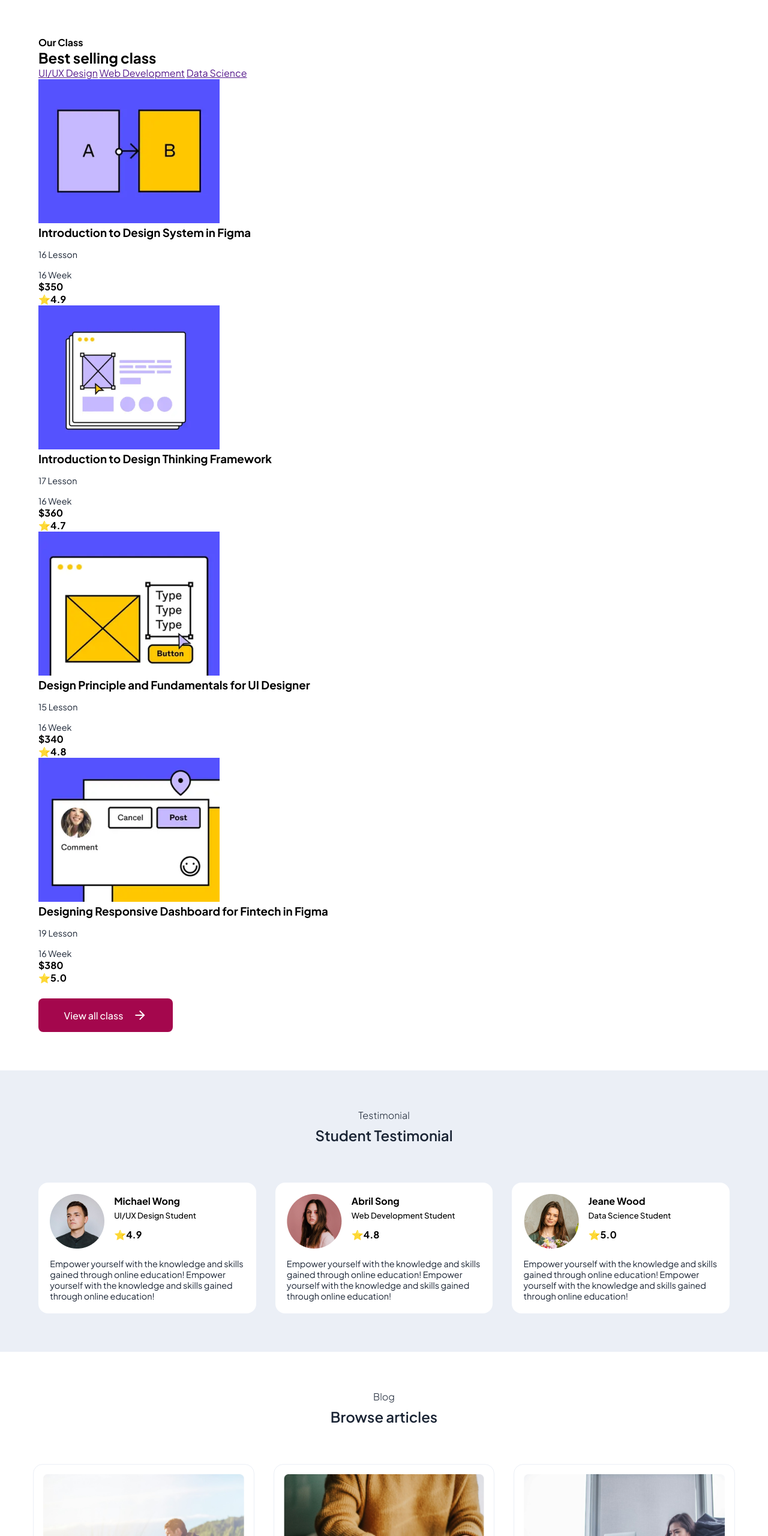
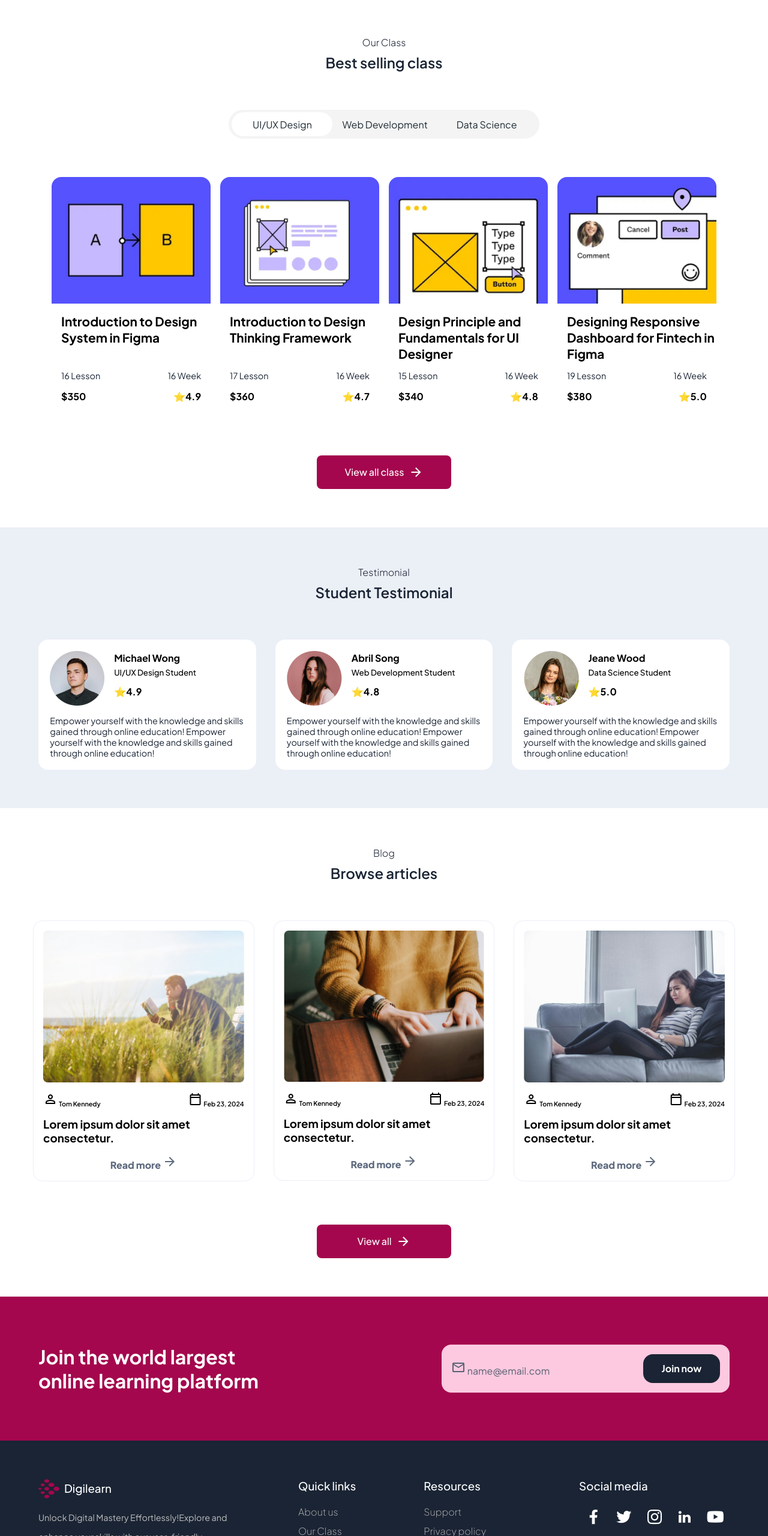
Before and after one commit to Leibril2007/Prueba-Corta-4, a plain HTML site: page index.html in a window 1280 px wide. Shown: the part 2210-4770 px from the top of the page at 60% size. Drawn offline with nearby package versions, Linux system fonts and the light colour scheme.

Commit message:
Add files via upload

```diff
--- a/css/footer.css
+++ b/css/footer.css
@@ -1,22 +1,94 @@
 .pJoin{
-    height: 20rem;
+    height: 15rem;
     background-color: #A4074D;
+    padding: 4rem;
+
     display: flex;
     justify-content: space-between;
+    align-items: center;
+
+}
+
+.joinTitle{
+    width: 25rem;
+    color: #FFFFFF;
+    font-size: 2rem;
 }
 
 .nameEmail{
     width: 30rem;
     height: 5rem;
-    background-color: #FFFFFF;
+    background-color: #fcc9e0;
     border-radius: 1rem;
+    padding: 1rem;
+    color: #1A2434;
+    /* font-weight: 400; */
+    color: #576170;
 
     display: flex;
     align-items: center;
+    justify-content: space-between;
 }
 
 .JoinNow{
-    width: 7rem;
-    /* height: 3rem; */
+    width: 8rem;
+    height: 3rem;
+    border-radius: 1rem;
     background-color: #1A2434;
+    color: #FFFFFF;
+    font-weight: bold;
+
+    display: flex;
+    align-items: center;
+    justify-content: center;
 }
+
+
+/* PARTE 2 FOOTER */
+.pDigilearn{
+    background-color: #1A2434;
+    padding: 4rem;
+
+    display: flex;
+    justify-content: space-between;
+}
+
+.nDigi{
+    display: flex;
+    align-items: center;
+    font-weight: 500;
+
+    color: #FFFFFF;
+    gap: 0.5rem;
+}
+.logoDigi{
+    height: 2rem;
+}
+
+.parraDigi{
+    color: #bfbdbd;
+    width: 20rem;
+    line-height: 2rem;
+}
+
+.titDigi{
+    color: #FFFFFF;
+    font-weight: 500;
+    margin-bottom: 1rem;
+}
+
+.titDigi2{
+    color: #FFFFFF;
+    font-weight: 500;
+}
+
+.digiVar{
+    color: #bfbdbd;
+    line-height: 2rem;
+    font-weight: 200;
+
+}
+
+.DigisTit{
+    margin-top: 2rem;
+}
--- a/css/header.css
+++ b/css/header.css
@@ -11,25 +11,21 @@ header{
 }
 
 .menu{
-    /* background-color: lightcoral; */
     display: flex;
     justify-content: space-between;
     align-items: center;
 
     gap: 2rem;
-    /* justify-content: center; */
 }
 .botonsMen {
     font-size: 1.2rem;
     text-decoration: none;
     color: #1A2434;
-    /* background-color: lightblue; */
     margin-right: 3rem;
 }
 
 .logo{
     display: flex;
-    /* margin-left: 5rem; */
 }
 .logo img{
     height: 2.5rem;
@@ -37,7 +33,6 @@ header{
 
 a:hover{
     color: #6c727a;
-    /* transition: 2s;s */
 }
 
 /* SEARCH */
--- a/css/section4.css
+++ b/css/section4.css
@@ -0,0 +1,71 @@
+.navSec4{
+    margin: auto;
+    background-color: #F4F4F4;
+    height: 3rem;
+    width: 45%;
+    border-radius: 2rem;
+    margin-top: 4rem;
+
+    justify-content: center;
+    display: flex;
+    gap:1rem;
+    align-items: center;
+}
+
+.linkSec4{
+    width: 10.5rem;
+    height: 2.5rem;
+    background-color: #FFFFFF;
+    border-radius: 2rem;
+    color: #1E2B33;
+
+    display: flex;
+    align-items: center;
+    justify-content: center;
+    text-decoration: none;
+}
+.linkS4{
+    text-decoration: none;
+    margin-right: 2rem;
+    color: #1E2B33;
+}
+
+/* CUADROS*/
+
+.hCuad{
+    display: flex;
+    flex-direction: column;
+    width: 23%;
+}
+
+.imgSec4{
+    border-top-left-radius: 1rem;
+    border-top-right-radius: 1rem;
+}
+
+.pCuadSec4{
+    display: flex;
+    gap: 1rem;
+    justify-content: center;
+    margin-top: 4rem;
+}
+.titSec4{
+    font-size: 1.3rem;
+    padding-left: 1rem;
+    height: 5rem;
+    margin-top: 1rem;
+}
+.NumSec4{
+    padding: 1rem;
+
+    display: flex;
+    align-items: center;
+    justify-content: space-between;
+}
+.datosCuad{
+    display: flex;
+    height: 0.5rem;
+    padding: 1rem;
+    align-items: center;
+    justify-content: space-between;
+}
--- a/index.html
+++ b/index.html
@@ -14,8 +14,6 @@
     <link rel="stylesheet" href="css/section4.css">
     <link rel="stylesheet" href="css/section5.css">
     <link rel="stylesheet" href="css/section6.css">
-    <link rel="stylesheet" href="css/section7.css">
-    <link rel="stylesheet" href="css/section8.css">
     <link rel="stylesheet" href="css/footer.css">
 
     <!-- ICONOS -->
@@ -189,12 +187,15 @@
     </section>
     <!-- ---------SECCION 4------------->
     <section class="sec4">
-        <div class="titSec4">
-            <h4 class="ourClass">Our Class</h4>
-            <h2 class="bestSelling">Best selling class</h2>
+        <div class="cuad-1">
+            <h2 class="whyChoose">
+                Our Class
+            </h2>
+            <h2 class="bestLearning">Best selling class</h2>
         </div>
+
         <nav class="navSec4">
-            <a href="" class="linkS4">UI/UX Design</a>
+            <a href="" class="linkSec4">UI/UX Design</a>
             <a href="" class="linkS4">Web Development</a>
             <a href="" class="linkS4">Data Science</a>
         </nav>
@@ -263,8 +264,11 @@
             </div>
         </div>
 
-        <div class="BotLearn">View all class
-            <span class="material-symbols-outlined">arrow_forward</span>
+
+        <div class="ConteBtn">
+            <div class="viewAll">View all class
+                <span class="material-symbols-outlined">arrow_forward</span>
+            </div>
         </div>
     </section>
     <!-- ---------SECCION 5------------->
@@ -407,20 +411,59 @@
         </div>
 
     </section>
-    <!-- ---------SECCION 7------------->
-    <section class="sec7"></section>
-    <!-- ---------SECCION 8------------->
-    <section class="sec8"></section>
 
     <!-- FOOTER -->
     <footer>
         <div class="pJoin">
-            <h2 class="joinTitle">Join the world largest online learning platform</h2>
+            <h1 class="joinTitle">Join the world largest online learning platform</h1>
+
             <div class="nameEmail">
-                <span class="material-symbols-outlined">mail</span>
-                name@email.com
+                <div class="Email">
+                    <span class="material-symbols-outlined">mail</span>
+                    name@email.com
+                </div>
                 <div class="JoinNow">Join now</div>
+            </div>
+        </div>
 
+        <div class="pDigilearn">
+            <div class="cuadriDigi">
+                <div class="nDigi">
+                    <img src="img/Logo.png" alt="" class="logoDigi">
+                    <h3 class="titDigi2">Digilearn</h3>
+                </div>
+
+                <p class="parraDigi">Unlock Digital Mastery Effortlessly!Explore and enhance your skills with our user-friendly platform.</p>
+            </div>
+            <div class="cuadriDigi">
+                <h3 class="titDigi">Quick links</h3>
+                <div class="ContDigiVar">
+                    <h4 class="digiVar" >About us</h4>
+                    <h4 class="digiVar">Our Class</h4>
+                    <h4 class="digiVar">Blog</h4>
+                    <h4 class="digiVar">Contact</h4>
+                </div>
+
+            </div>
+            <div class="cuadriDigi">
+                <h3 class="titDigi">Resources</h3>
+
+                <div class="ContDigiVar">
+                    <h4 class="digiVar">Support</h4>
+                    <h4 class="digiVar">Privacy policy</h4>
+                    <h4 class="digiVar">Terms & Conditions</h4>
+                </div>
+
+            </div>
+            <div class="cuadriDigi">
+                <h3 class="titDigi">Social media</h3>
+                <div class="redes">
+                    <img src="img/Facebook.png" alt="" class="redesImg">
+                    <img src="img/Twitter.png" alt="" class="redesImg">
+                    <img src="img/Instagram.png" alt="" class="redesImg">
+                    <img src="img/Linkedin.png" alt="" class="redesImg">
+                    <img src="img/Youtube (1).png" alt="" class="redesImg">
+                </div>
             </div>
         </div>
     </footer>
```
Also changed, not shown: img/Facebook.png (added), img/Instagram.png (added), img/Linkedin.png (added), img/Twitter.png (added), img/Youtube (1).png (added).
